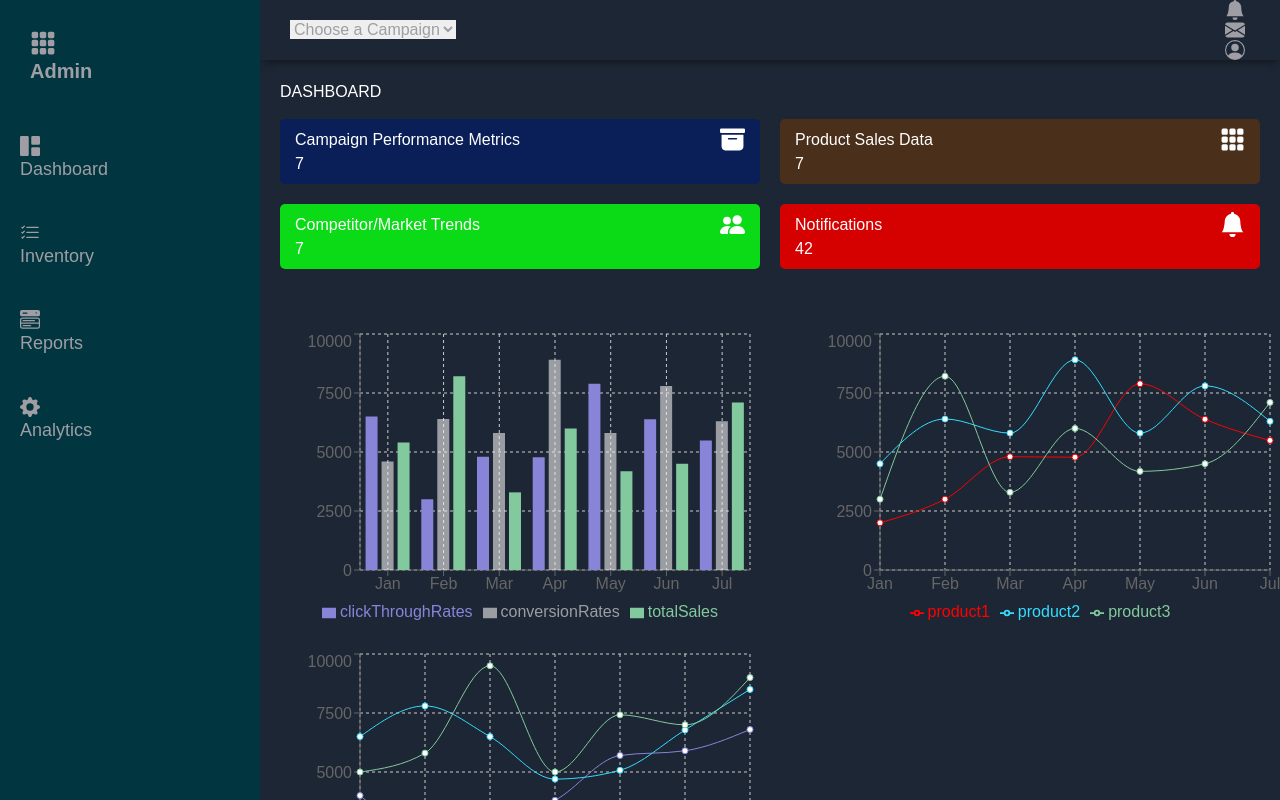
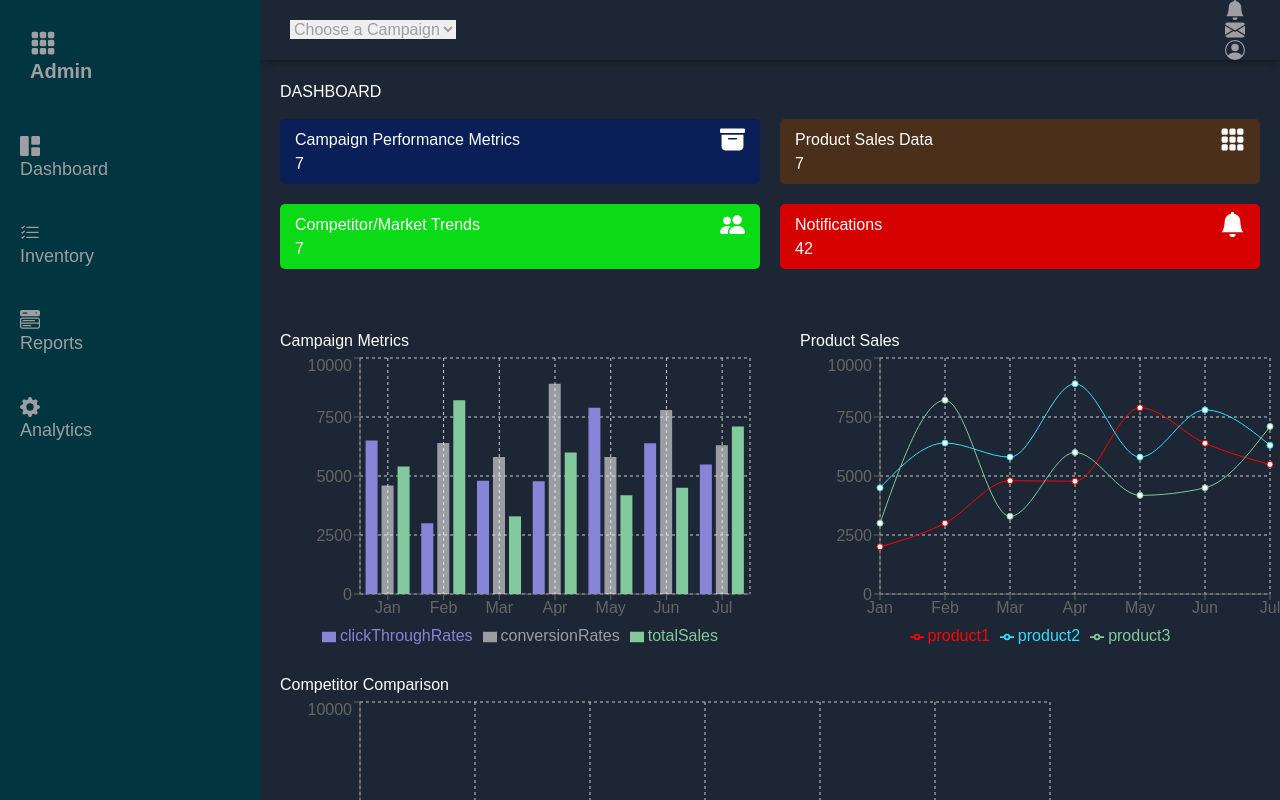
Before and after one commit to fGiordi/dashboard-next, a React (Vite) app: page / in a window 1280 px wide. Built offline with nearby package versions, Linux system fonts and the light colour scheme.

Commit message:
added heading to graphs

```diff
--- a/src/page/Home.tsx
+++ b/src/page/Home.tsx
@@ -4,6 +4,7 @@ import { BarChart, Bar, XAxis, YAxis, CartesianGrid, Tooltip, Legend, Responsive
 	from 'recharts';
 import { useStore } from '../store';
 import Card from '../components/Card';
+import TextTitle from '../components/TextTitle';
 
 function Home() {
 	const { data, productSalesData, competitorData, notificationAmount } = useStore();
@@ -15,13 +16,15 @@ function Home() {
 			</div>
 
 			<div className='main-cards'>
-				<Card title="Campaign Performance Metrics" icon={<BsFillArchiveFill  className='card_icon'/>} totalItems={data.length} />
-				<Card title="Product Sales Data" icon={<BsFillGrid3X3GapFill  className='card_icon'/>} totalItems={productSalesData.length} />
-				<Card title="Competitor/Market Trends" icon={<BsPeopleFill  className='card_icon'/>} totalItems={competitorData.length} />
-				<Card title="Notifications" icon={<BsFillBellFill  className='card_icon'/>} totalItems={notificationAmount} />
+				<Card title="Campaign Performance Metrics" icon={<BsFillArchiveFill className='card_icon' />} totalItems={data.length} />
+				<Card title="Product Sales Data" icon={<BsFillGrid3X3GapFill className='card_icon' />} totalItems={productSalesData.length} />
+				<Card title="Competitor/Market Trends" icon={<BsPeopleFill className='card_icon' />} totalItems={competitorData.length} />
+				<Card title="Notifications" icon={<BsFillBellFill className='card_icon' />} totalItems={notificationAmount} />
 			</div>
 
 			<div className='charts overflow-x-scroll lg:overflow-hidden'>
+				<div className='flex flex-col'>
+					<TextTitle title="Campaign Metrics" />
 					<ResponsiveContainer width={500} height={300}>
 						<BarChart
 							width={500}
@@ -45,7 +48,11 @@ function Home() {
 							<Bar dataKey="totalSales" fill="#82ca9d" />
 						</BarChart>
 					</ResponsiveContainer>
+				</div>
 
+
+				<div className='flex flex-col'>
+					<TextTitle title="Product Sales" />
 					<ResponsiveContainer width={500} height={300} >
 						<LineChart
 							width={500}
@@ -64,14 +71,18 @@ function Home() {
 							<Tooltip />
 							<Legend />
 							<Line type="monotone" dataKey="product1" stroke="red" />
-						<Line type="monotone" dataKey="product2" stroke="#3df"  />
+							<Line type="monotone" dataKey="product2" stroke="#3df" />
 							<Line type="monotone" dataKey="product3" stroke="#82ca9d" />
 						</LineChart>
 					</ResponsiveContainer>
 				</div>
 
+			</div>
+
 			<div className='charts-full overflow-x-scroll lg:overflow-hidden'>
-				<ResponsiveContainer width={500} height="100%">
+				<div className='flex flex-col'>
+					<TextTitle title="Competitor Comparison"/>
+					<ResponsiveContainer width={800} height="100%">
 					<LineChart
 						width={500}
 						height={300}
@@ -88,11 +99,13 @@ function Home() {
 						<YAxis />
 						<Tooltip />
 						<Legend />
-						<Line type="monotone" dataKey="competitorA" stroke="#8884d8"/>
-						<Line type="monotone" dataKey="competitorB" stroke="#3df"/>
+						<Line type="monotone" dataKey="competitorA" stroke="#8884d8" />
+						<Line type="monotone" dataKey="competitorB" stroke="#3df" />
 						<Line type="monotone" dataKey="competitorC" stroke="#82ca9d" />
 					</LineChart>
 				</ResponsiveContainer>
+
+				</div>
 			</div>
 		</main>
 	)
```
Lines whose indentation alone changed are shown as unchanged.
